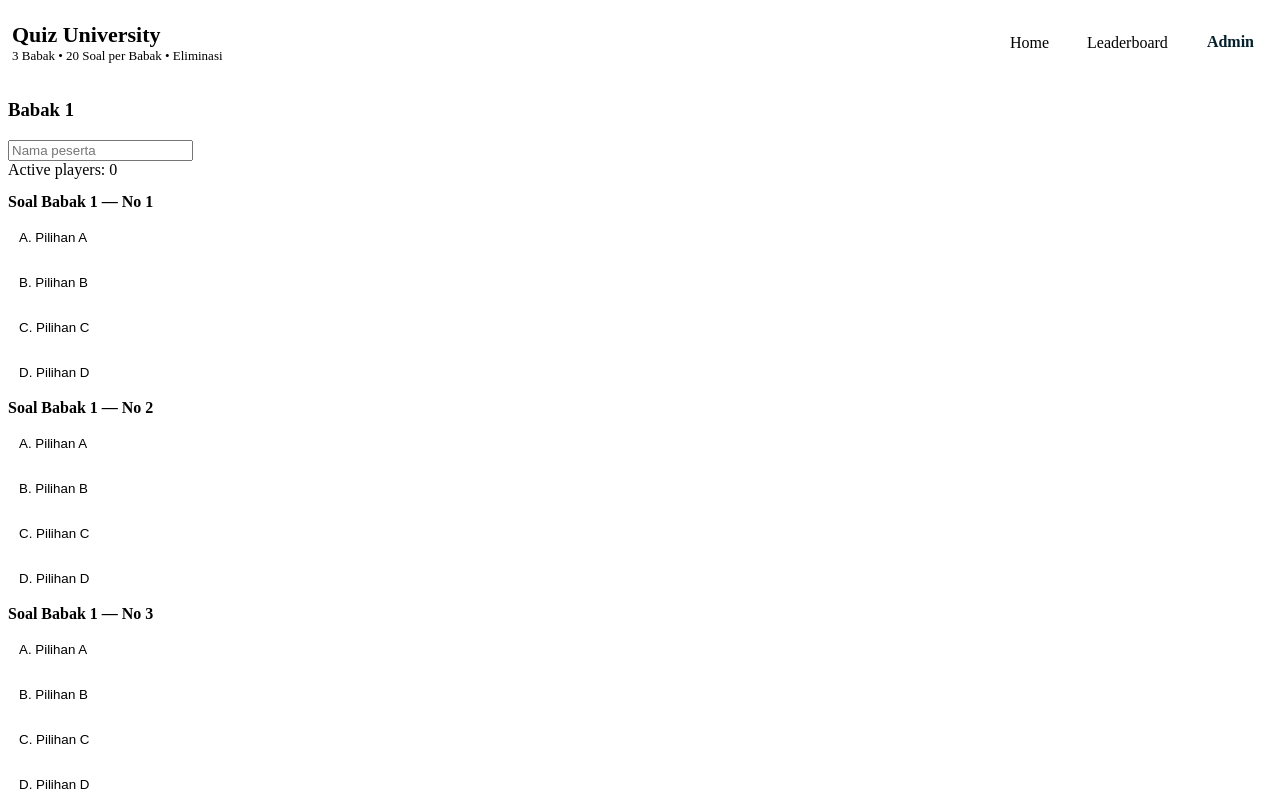
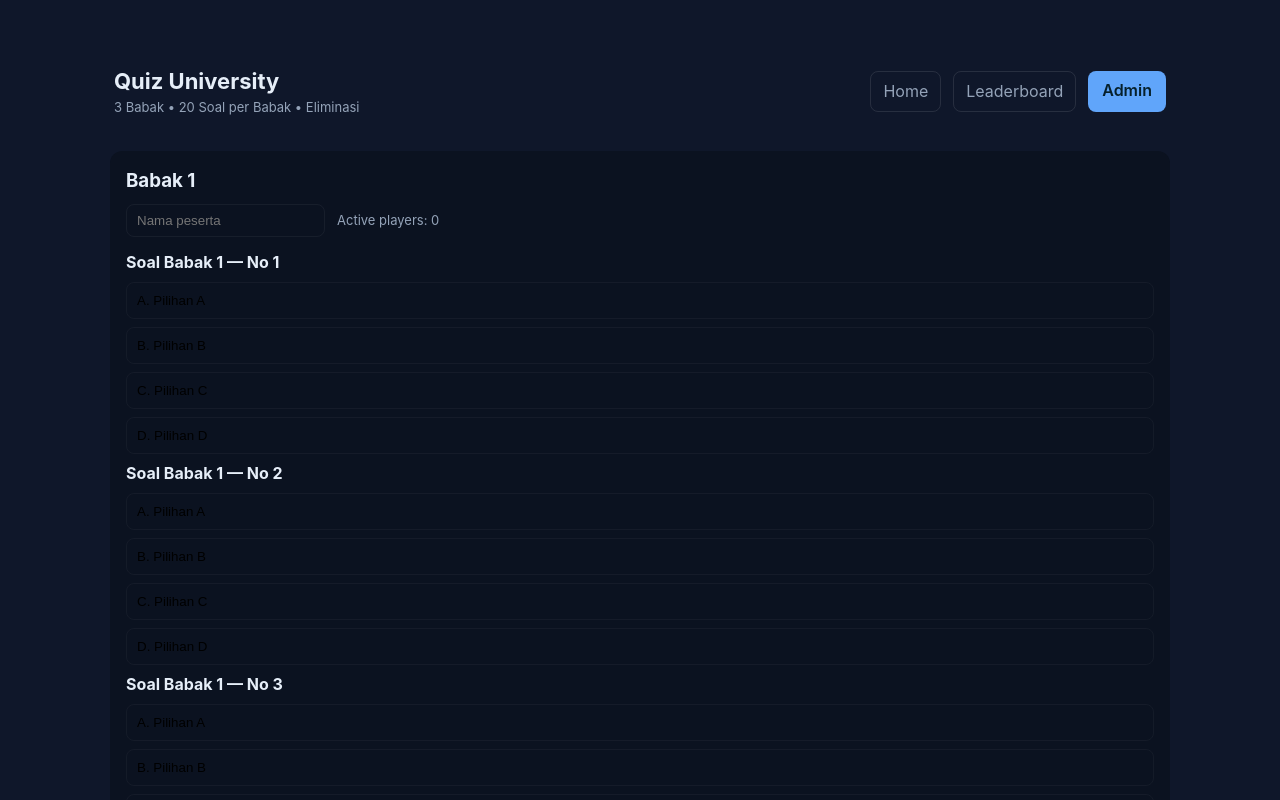
Before and after one commit to MuhamadRosif/Quiz-Phising-V2, a React (Vite) app: page /quiz in a window 1280 px wide. Shown: the top 800 px of the page. Built offline with nearby package versions, Linux system fonts and the light colour scheme; no server answers; the database is empty.

Commit message:
Update index.css

```diff
--- a/src/index.css
+++ b/src/index.css
@@ -1,3 +1,68 @@
+/* ========================= */
+/*       GLOBAL THEME        */
+/* ========================= */
+
+:root {
+  --bg:#0f172a;
+  --card:#0b1220;
+  --accent:#60a5fa;
+  --muted:#94a3b8;
+  --text:#e6eef8;
+}
+
+/* RESET */
+* { box-sizing: border-box; margin: 0; padding: 0; }
+
+body {
+  margin: 0;
+  font-family: Inter, ui-sans-serif, system-ui, -apple-system, "Segoe UI", Roboto;
+  background: var(--bg);
+  color: var(--text);
+  -webkit-font-smoothing: antialiased;
+  -moz-osx-font-smoothing: grayscale;
+  line-height: 1.45;
+}
+
+/* WRAPPER */
+.app-container {
+  max-width: 1100px;
+  margin: 32px auto;
+  padding: 20px;
+  background: var(--bg);
+  min-height: 100vh;
+}
+
+/* GLOBAL UTILS */
+.card { background: var(--card); padding: 16px; border-radius: 12px; }
+.grid { display: grid; gap: 12px; }
+.row { display: flex; gap: 12px; align-items: center; }
+.small { font-size: 13px; color: var(--muted); }
+.center { display: flex; align-items: center; justify-content: center; }
+.input {
+  padding: 8px 10px;
+  border-radius: 8px;
+  border: 1px solid rgba(255,255,255,0.05);
+  background: transparent;
+  color: var(--text);
+}
+.btn {
+  background: var(--accent);
+  color: #06202b;
+  padding: 8px 14px;
+  font-weight: 600;
+  border-radius: 8px;
+  text-decoration: none;
+  border: none;
+}
+.btn-ghost {
+  background: transparent;
+  border: 1px solid rgba(255,255,255,0.1);
+  color: var(--muted);
+  padding: 8px 12px;
+  border-radius: 8px;
+  text-decoration: none;
+}
+
 /* ========================= */
 /*     RESPONSIVE HEADER     */
 /* ========================= */
@@ -8,11 +73,6 @@
   justify-content: space-between;
   padding: 14px 4px;
   margin-bottom: 10px;
-
-  /* FIX PUTIH */
-  background: var(--bg);
-  border-bottom: 1px solid rgba(255,255,255,0.05);
-  backdrop-filter: blur(12px);
 }
 
 /* TITLE */
@@ -23,6 +83,7 @@
 .title-main {
   font-size: 22px;
   font-weight: 700;
+  color: var(--text);
 }
 .title-sub {
   font-size: 13px;
@@ -33,25 +94,6 @@
 .nav-desktop {
   display: flex;
   gap: 12px;
-}
-
-/* BUTTONS */
-.btn {
-  background: var(--accent);
-  color: #06202b;
-  border: 0;
-  padding: 8px 14px;
-  border-radius: 8px;
-  font-weight: 600;
-  text-decoration: none;
-}
-.btn-ghost {
-  background: transparent;
-  border: 1px solid rgba(255,255,255,0.09);
-  padding: 8px 12px;
-  border-radius: 8px;
-  color: var(--muted);
-  text-decoration: none;
 }
 
 /* HAMBURGER */
@@ -67,7 +109,7 @@
   gap: 6px;
   cursor: pointer;
 }
-.bar {
+.hamburger .bar {
   width: 28px;
   height: 3px;
   border-radius: 4px;
@@ -75,18 +117,18 @@
   transition: 0.32s ease;
 }
 .rotate1 {
-  transform: rotate(45deg) translate(6px, 6px);
+  transform: rotate(45deg) translateY(8px);
   background: var(--accent);
 }
 .hide {
   opacity: 0;
 }
 .rotate2 {
-  transform: rotate(-45deg) translate(6px, -6px);
+  transform: rotate(-45deg) translateY(-8px);
   background: var(--accent);
 }
 
-/* MOBILE MENU */
+/* MOBILE NAV MENU */
 .nav-mobile {
   display: flex;
   flex-direction: column;
@@ -96,37 +138,84 @@
   margin-top: 10px;
   animation: fadeDownMenu 0.25s ease-out;
 }
+
 .nav-mobile .nav-item {
   padding: 10px 12px;
   border-radius: 8px;
+  color: var(--text);
   text-decoration: none;
-  color: #e6eef8;
-  background: rgba(255,255,255,0.06);
+  background: rgba(255,255,255,0.07);
+  border: 1px solid rgba(255,255,255,0.12);
   margin-bottom: 8px;
-  border: 1px solid rgba(255,255,255,0.08);
 }
+
 .nav-mobile .nav-item:last-child {
   margin-bottom: 0;
 }
 
-/* DROPDOWN ANIMATION */
+/* MENU ANIMATION */
 @keyframes fadeDownMenu {
-  from {
-    opacity: 0;
-    transform: translateY(-6px);
-  }
-  to {
-    opacity: 1;
-    transform: translateY(0);
-  }
+  from { opacity: 0; transform: translateY(-6px); }
+  to { opacity: 1; transform: translateY(0); }
 }
 
-/* RESPONSIVE */
+/* RESPONSIVE RULES */
 @media (max-width: 700px) {
-  .nav-desktop {
-    display: none;
-  }
-  .hamburger {
-    display: flex;
-  }
+  .nav-desktop { display: none; }
+  .hamburger { display: flex; }
 }
+
+/* ========================= */
+/*       LOADING SCREEN      */
+/* ========================= */
+
+.loading-screen {
+  height: 100vh;
+  width: 100vw;
+  background: var(--bg);
+  display: flex;
+  flex-direction: column;
+  align-items: center;
+  justify-content: center;
+  animation: fadeIn 0.6s ease-out;
+}
+
+.loading-logo {
+  width: 150px;
+  height: 150px;
+  object-fit: contain;
+  border-radius: 14px;
+  animation:
+    blurIn 0.8s ease-out,
+    focusIn 1.4s ease-out forwards,
+    pulse 2s infinite ease-in-out 1.6s;
+}
+
+.loading-text {
+  margin-top: 20px;
+  font-size: 18px;
+  color: var(--muted);
+  letter-spacing: 0.5px;
+}
+
+/* Animations */
+@keyframes pulse {
+  0% { transform: scale(1); opacity: 0.7; }
+  50% { transform: scale(1.04); opacity: 1; }
+  100% { transform: scale(1); opacity: 0.7; }
+}
+
+@keyframes fadeIn {
+  from { opacity: 0 }
+  to { opacity: 1 }
+}
+
+@keyframes blurIn {
+  0% { filter: blur(40px) brightness(0.4); opacity: 0; }
+  100% { filter: blur(18px) brightness(0.9); opacity: 1; }
+}
+
+@keyframes focusIn {
+  0% { filter: blur(18px) brightness(0.9); }
+  100% { filter: blur(0) brightness(1); }
+}
```
